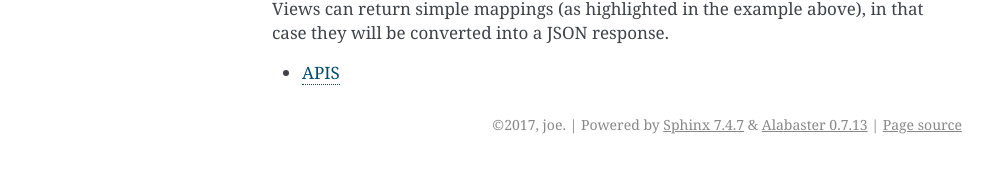
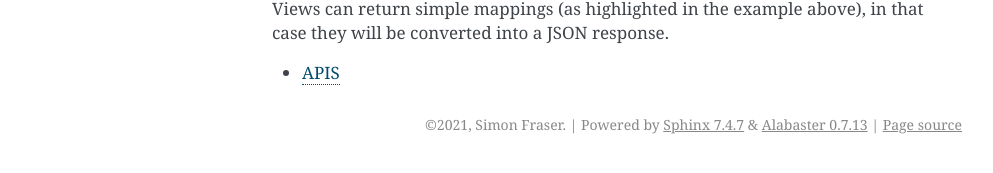
Before and after one commit to PythonMicroservices/microservice-skeleton, a Sphinx documentation site: the page built from docs/source/index.rst, in a window 1280 px wide. Shown: the part 676-849 px from the top of the page, without its empty margins (148-1141 px from the left). Built offline with Sphinx 7.4.7, drawn with Linux system fonts in a browser that asks for light colours; part of the change alters nothing that is shown.

```diff
--- a/docs/source/conf.py
+++ b/docs/source/conf.py
@@ -1,17 +1,10 @@
-#!/usr/bin/env python3
-# -*- coding: utf-8 -*-
+# Configuration file for the Sphinx documentation builder.
 #
-# myservice documentation build configuration file, created by
-# sphinx-quickstart on Mon Jan 16 16:26:46 2017.
-#
-# This file is execfile()d with the current directory set to its
-# containing dir.
-#
-# Note that not all possible configuration values are present in this
-# autogenerated file.
-#
-# All configuration values have a default; values that are commented out
-# serve to show the default.
+# This file only contains a selection of the most common options. For a full
+# list see the documentation:
+# https://www.sphinx-doc.org/en/master/usage/configuration.html
+
+# -- Path setup --------------------------------------------------------------
 
 # If extensions (or modules to document with autodoc) are in another directory,
 # add these directories to sys.path here. If the directory is relative to the
@@ -22,11 +15,17 @@
 # sys.path.insert(0, os.path.abspath('.'))
 
 
-# -- General configuration ------------------------------------------------
+# -- Project information -----------------------------------------------------
 
-# If your documentation needs a minimal Sphinx version, state it here.
-#
-# needs_sphinx = '1.0'
+project = 'microservice-skeleton'
+copyright = '2021, Simon Fraser'
+author = 'Simon Fraser'
+
+# The full version, including alpha/beta/rc tags
+release = '1.0'
+
+
+# -- General configuration ---------------------------------------------------
 
 # Add any Sphinx extension module names here, as strings. They can be
 # extensions coming with Sphinx (named 'sphinx.ext.*') or your custom
@@ -34,120 +33,26 @@
 extensions = ["sphinx.ext.autodoc"]
 
 # Add any paths that contain templates here, relative to this directory.
-templates_path = ["_templates"]
-
-# The suffix(es) of source filenames.
-# You can specify multiple suffix as a list of string:
-#
-# source_suffix = ['.rst', '.md']
-source_suffix = ".rst"
-
-# The master toctree document.
-master_doc = "index"
-
-# General information about the project.
-project = "myservice"
-copyright = "2017, joe"
-author = "joe"
-
-# The version info for the project you're documenting, acts as replacement for
-# |version| and |release|, also used in various other places throughout the
-# built documents.
-#
-# The short X.Y version.
-version = "1.0"
-# The full version, including alpha/beta/rc tags.
-release = "1.0"
-
-# The language for content autogenerated by Sphinx. Refer to documentation
-# for a list of supported languages.
-#
-# This is also used if you do content translation via gettext catalogs.
-# Usually you set "language" from the command line for these cases.
-language = None
+templates_path = ['_templates']
 
 # List of patterns, relative to source directory, that match files and
 # directories to ignore when looking for source files.
-# This patterns also effect to html_static_path and html_extra_path
+# This pattern also affects html_static_path and html_extra_path.
 exclude_patterns = []
+
+
+# -- Options for HTML output -------------------------------------------------
+
 
 # The name of the Pygments (syntax highlighting) style to use.
 pygments_style = "sphinx"
 
-# If true, `todo` and `todoList` produce output, else they produce nothing.
-todo_include_todos = False
-
-
-# -- Options for HTML output ----------------------------------------------
-
 # The theme to use for HTML and HTML Help pages.  See the documentation for
 # a list of builtin themes.
 #
-html_theme = "alabaster"
-
-# Theme options are theme-specific and customize the look and feel of a theme
-# further.  For a list of options available for each theme, see the
-# documentation.
-#
-# html_theme_options = {}
+html_theme = 'alabaster'
 
 # Add any paths that contain custom static files (such as style sheets) here,
 # relative to this directory. They are copied after the builtin static files,
 # so a file named "default.css" will overwrite the builtin "default.css".
-html_static_path = ["_static"]
-
-
-# -- Options for HTMLHelp output ------------------------------------------
-
-# Output file base name for HTML help builder.
-htmlhelp_basename = "myservicedoc"
-
-
-# -- Options for LaTeX output ---------------------------------------------
-
-latex_elements = {
-    # The paper size ('letterpaper' or 'a4paper').
-    #
-    # 'papersize': 'letterpaper',
-    # The font size ('10pt', '11pt' or '12pt').
-    #
-    # 'pointsize': '10pt',
-    # Additional stuff for the LaTeX preamble.
-    #
-    # 'preamble': '',
-    # Latex figure (float) alignment
-    #
-    # 'figure_align': 'htbp',
-}
-
-# Grouping the document tree into LaTeX files. List of tuples
-# (source start file, target name, title,
-#  author, documentclass [howto, manual, or own class]).
-latex_documents = [
-    (master_doc, "myservice.tex", "myservice Documentation", "joe", "manual"),
-]
-
-
-# -- Options for manual page output ---------------------------------------
-
-# One entry per manual page. List of tuples
-# (source start file, name, description, authors, manual section).
-man_pages = [(master_doc, "myservice", "myservice Documentation", [author], 1)]
-
-
-# -- Options for Texinfo output -------------------------------------------
-
-# Grouping the document tree into Texinfo files. List of tuples
-# (source start file, target name, title, author,
-#  dir menu entry, description, category)
-texinfo_documents = [
-    (
-        master_doc,
-        "myservice",
-        "myservice Documentation",
-        author,
-        "myservice",
-        "One line description of project.",
-        "Miscellaneous",
-    ),
-]
+html_static_path = ['_static']
```
Also changed, not shown: 2 other files.
